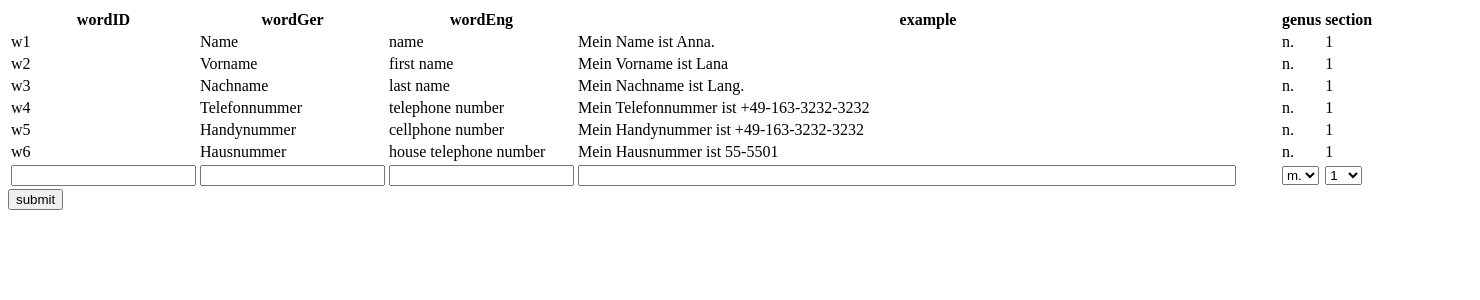
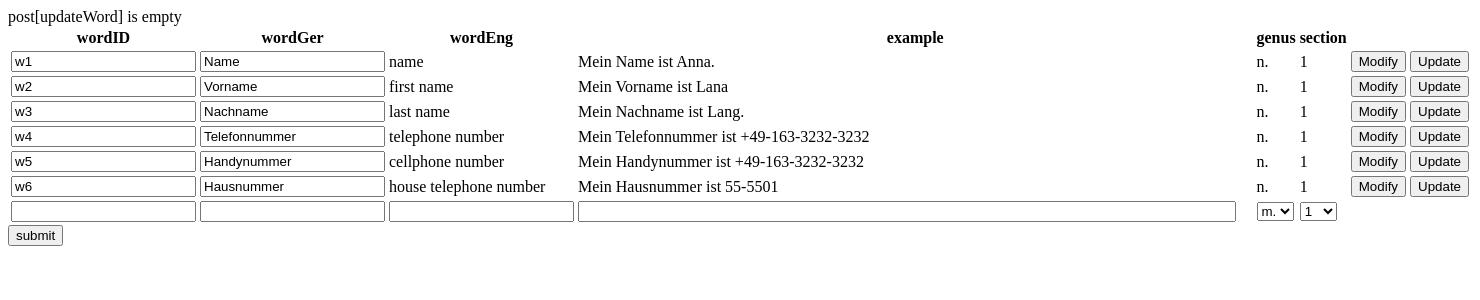
Before and after one commit to QingDerui/Assignment3, a PHP site: the page made by addWord(test).php in a window 1480 px wide. Shown: the top 300 px of the page. Run offline with PHP 8.4, Linux system fonts and the light colour scheme; data comes from the database, SQL or seed files in the repository.

```diff
--- a/addWord(test).php
+++ b/addWord(test).php
@@ -2,6 +2,7 @@
 <html lang="en">
 <head>
     <meta charset="UTF-8">
+    <script type="text/javascript" src="jquery-3.3.1.js"></script>
     <title>Adding Words (for developers)</title>
 </head>
 <body>
@@ -17,13 +18,26 @@ if (!empty($_POST['newWord'])) {
     $result = DB_Controller::addWord($word);
     DB_Controller::closeConnection();
     if ($result == true) {
-        echo "$result, yes";
+        echo "new word: $result";
     } else {
-        echo "<script>window.alert('Saving failed due to DB error')</script>";
+        echo "<script>window.alert('Inserting failed due to DB error')</script>";
     }
 }
+
+if (!empty($_POST['updateWord'])) {
+    DB_Controller::createConnection();
+    $result = DB_Controller::updateWord($_POST['updateWord']['wordID'], $_POST['updateWord']['wordGer'], $_POST['updateWord']['wordEng'], $_POST['updateWord']['example'], $_POST['updateWord']['genus'], $_POST['updateWord']['section']);
+    DB_Controller::closeConnection();
+    if ($result == true) {
+        echo "update word: $result";
+    } else {
+        echo "<script>window.alert('Updating failed due to DB error')</script>";
+    }
+} else {
+    echo 'post[updateWord] is empty';
+}
 ?>
-<form method="post">
+
 <table>
     <tr>
         <th>
@@ -60,17 +74,22 @@ if (!empty($_POST['newWord'])) {
             $genus = $word->getGenus();
             $section = $word->getSection();
             echo "<tr>\n";
-                echo "<td>$wordid</td>\n";
-                echo "<td>$wordGer</td>\n";
+            echo "<form method='post' action='addWord(test).php'>\n";
+            echo "<td><input name='updateWord[wordID]' value='$wordid'></td>\n";
+            echo "<td><input name='updateWord[wordGer]' value='$wordGer'></td>\n";
             echo "<td>$wordEng</td>\n";
-                echo "<td>$example</td>\n";
+            echo "<td >$example</td>\n";
             echo "<td>$genus</td>\n";
             echo "<td>$section</td>\n";
+            echo "<td><button class='modify' href='javascript:;' type='button'>Modify</button></td>\n";
+            echo "<td><input type='submit' value='Update'></td>\n";
+            echo "</form>\n";
             echo "</tr>\n";
         }
     }
     ?>
     <tr>
+        <form method="post" id="newWordFrom">
             <td>
                 <input name="newWord[wordID]">
             </td>
@@ -94,6 +113,9 @@ if (!empty($_POST['newWord'])) {
                     <option>
                         n.
                     </option>
+                    <option>
+                        -
+                    </option>
                 </select>
             </td>
             <td>
@@ -112,9 +134,68 @@ if (!empty($_POST['newWord'])) {
                     <option>12</option>
                 </select>
             </td>
+        </form>
     </tr>
 </table>
-    <button type="submit">submit</button>
-</form>
+<button type="submit" onclick="submitNewWordForm()">submit</button>
+
+
+<script>
+    function submitNewWordForm() {
+        document.getElementById('newWordForm').submit();
+    }
+</script>
+
+<script type="text/javascript">
+    $(function () {
+        $(".modify").click(function () {
+            str = $(this).text() == "Modify" ? "Confirm" : "Modify";
+            $(this).text(str);   // 按钮被点击后，在“编辑”和“确定”之间切换
+            $(this).parent().siblings("td:eq(0)").each(function () {  // 获取当前行的第1列单元格
+                obj_text = $(this).find("input:text");    // 判断单元格下是否有文本框
+                if (!obj_text.length)   // 如果没有文本框，则添加文本框使之可以编辑
+                    $(this).html("<input name='updateWord[wordID]' type='text' value='" + $(this).text() + "'>");
+                else   // 如果已经存在文本框，则将其显示为文本框修改的值
+                    $(this).html(obj_text.val());
+            });
+            $(this).parent().siblings("td:eq(1)").each(function () {  // 获取当前行的第二列单元格
+                obj_text = $(this).find("input:text");    // 判断单元格下是否有文本框
+                if (!obj_text.length)   // 如果没有文本框，则添加文本框使之可以编辑
+                    $(this).html("<input name='updateWord[wordGer]' type='text' value='" + $(this).text() + "'>");
+                else   // 如果已经存在文本框，则将其显示为文本框修改的值
+                    $(this).html(obj_text.val());
+            });
+            $(this).parent().siblings("td:eq(2)").each(function () {  // 获取当前行的第3列单元格
+                obj_text = $(this).find("input:text");    // 判断单元格下是否有文本框
+                if (!obj_text.length)   // 如果没有文本框，则添加文本框使之可以编辑
+                    $(this).html("<input name='updateWord[wordEng]' type='text' value='" + $(this).text() + "'>");
+                else   // 如果已经存在文本框，则将其显示为文本框修改的值
+                    $(this).html(obj_text.val());
+            });
+            $(this).parent().siblings("td:eq(3)").each(function () {  // 获取当前行的第4列单元格
+                obj_text = $(this).find("input:text");    // 判断单元格下是否有文本框
+                if (!obj_text.length)   // 如果没有文本框，则添加文本框使之可以编辑
+                    $(this).html("<input name='updateWord[example]' style='width: 650px;' type='text' value='" + $(this).text() + "'>");
+                else   // 如果已经存在文本框，则将其显示为文本框修改的值
+                    $(this).html(obj_text.val());
+            });
+            $(this).parent().siblings("td:eq(4)").each(function () {  // 获取当前行的第5列单元格
+                obj_text = $(this).find("input:text");    // 判断单元格下是否有文本框
+                if (!obj_text.length)   // 如果没有文本框，则添加文本框使之可以编辑
+                    $(this).html("<input name='updateWord[genus]' style='width: 50px;' type='text' value='" + $(this).text() + "'>");
+                else   // 如果已经存在文本框，则将其显示为文本框修改的值
+                    $(this).html(obj_text.val());
+            });
+            $(this).parent().siblings("td:eq(5)").each(function () {  // 获取当前行的第6列单元格
+                obj_text = $(this).find("input:text");    // 判断单元格下是否有文本框
+                if (!obj_text.length)   // 如果没有文本框，则添加文本框使之可以编辑
+                    $(this).html("<input name='updateWord[section]' style='width: 50px;' type='text' value='" + $(this).text() + "'>");
+                else   // 如果已经存在文本框，则将其显示为文本框修改的值
+                    $(this).html(obj_text.val());
+            });
+        });
+    });
+</script>
+
 </body>
 </html>
```
Lines whose indentation alone changed are shown as unchanged.
